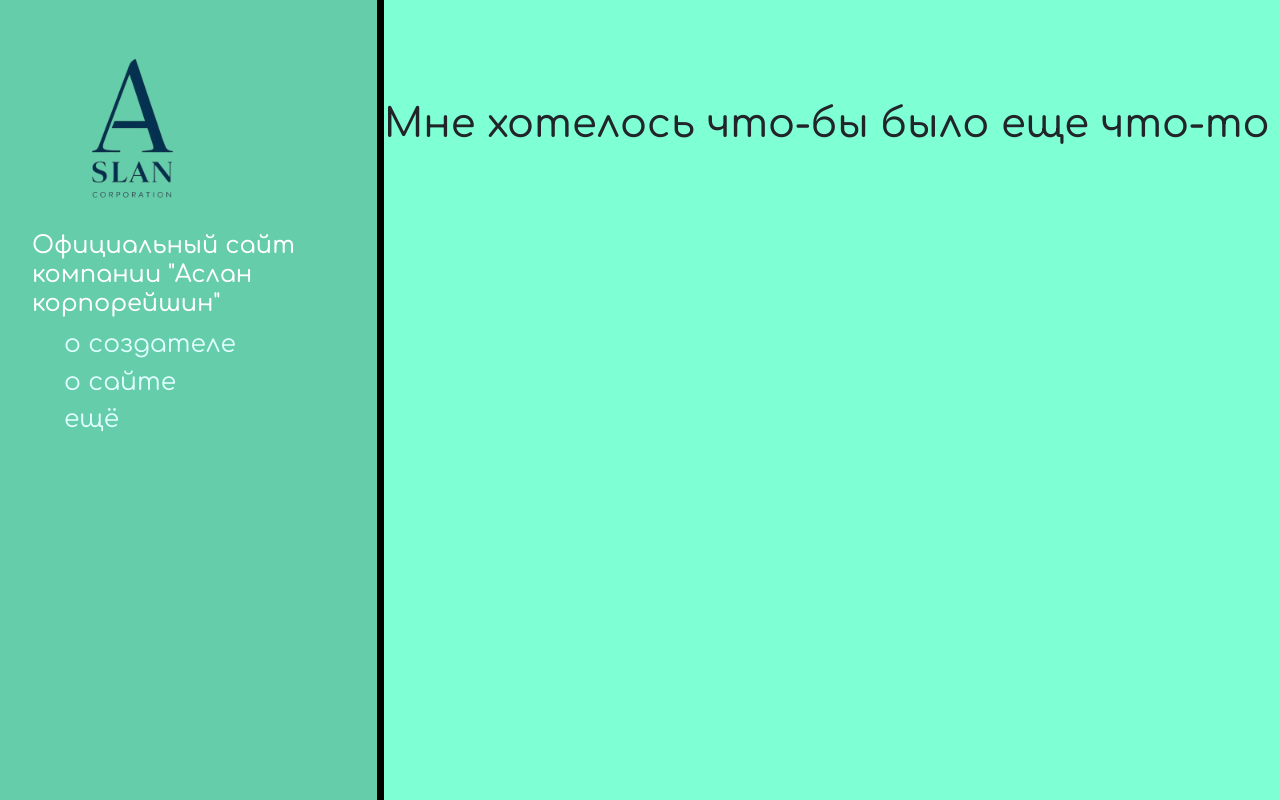
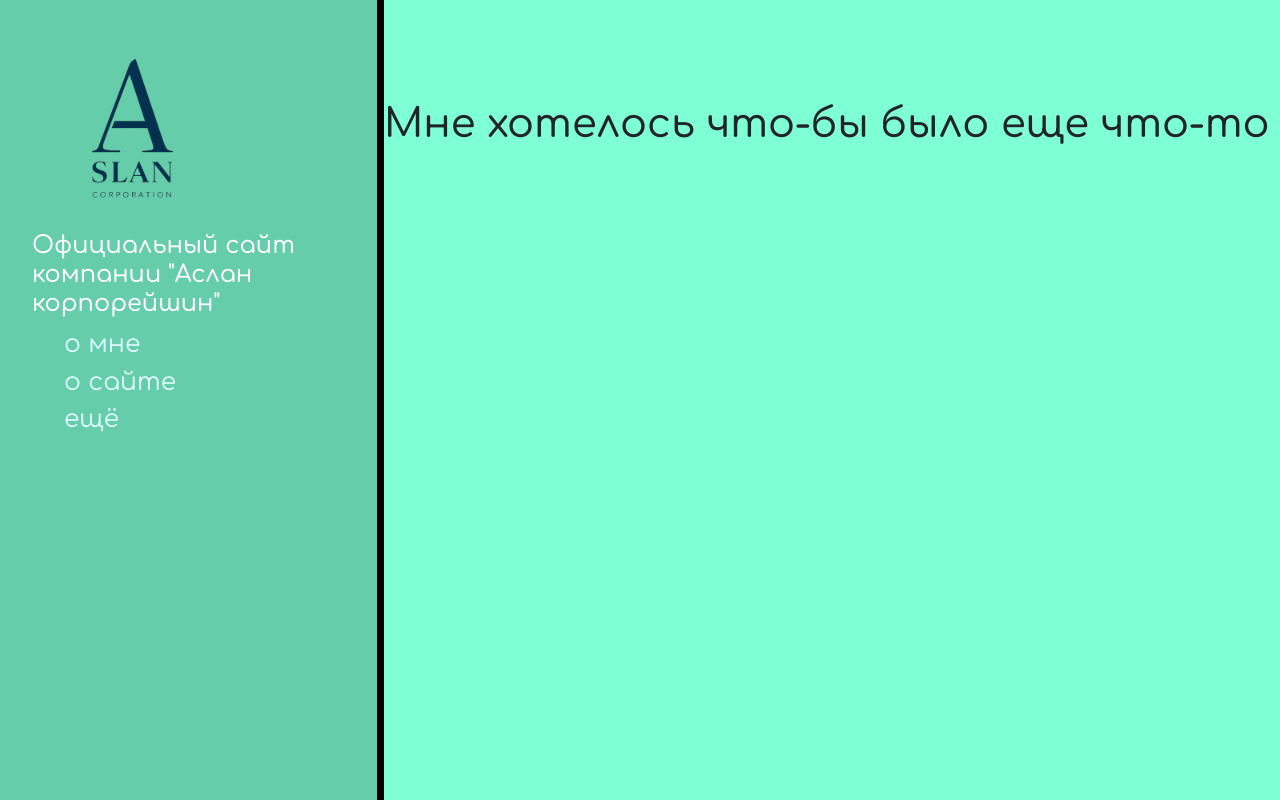
Before and after one commit to aslan878/1-django-app, a Django app: page /eshe in a window 1280 px wide. Run offline with Django 5.2, Linux system fonts and the light colour scheme.

```diff
--- a/main/templates/main/about.html
+++ b/main/templates/main/about.html
@@ -22,7 +22,7 @@
         <img src="{% static 'main/img/aslanlogo.png' %}" alt="<h4>Офицалний Сайт компании Аслан корпорейшин</h4>">
         <h4>Официальный сайт  компании "Аслан корпорейшин"</h4>
         <ul>
-        <a href="/"><li> <i class="fa-regular fa-user"></i> о создателе</li></a>
+        <a href="/"><li> <i class="fa-regular fa-user"></i> о мне</li></a>
         <a href="/about"><li> <i class="fa-solid fa-list"></i> о сайте</li></a>
         <a href="/eshe"><li> <i class="fa-solid fa-comment-dots"></i> ещё</li></a>
         </ul>
--- a/main/templates/main/eshe.html
+++ b/main/templates/main/eshe.html
@@ -22,7 +22,7 @@
         <img src="{% static 'main/img/aslanlogo.png' %}" alt="<h4>Офицалний Сайт компании Аслан корпорейшин</h4>">
         <h4>Официальный сайт компании "Аслан корпорейшин"</h4>
         <ul>
-        <a href="/"><li> <i class="fa-regular fa-user"></i> о создателе</li></a>
+        <a href="/"><li> <i class="fa-regular fa-user"></i> о мне</li></a>
         <a href="/about"><li> <i class="fa-solid fa-list"></i> о сайте</li></a>
         <a href="/eshe"><li> <i class="fa-solid fa-comment-dots"></i> ещё</li></a>
         </ul>
```
